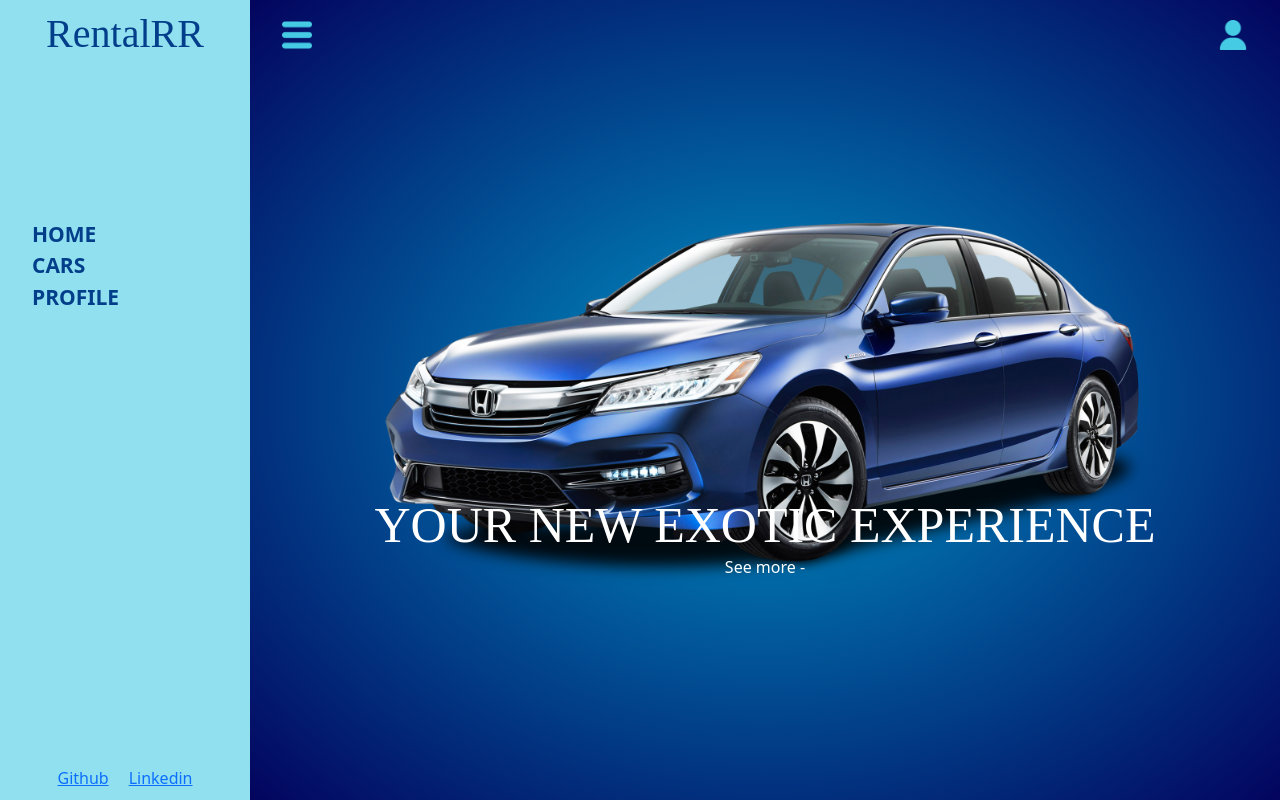
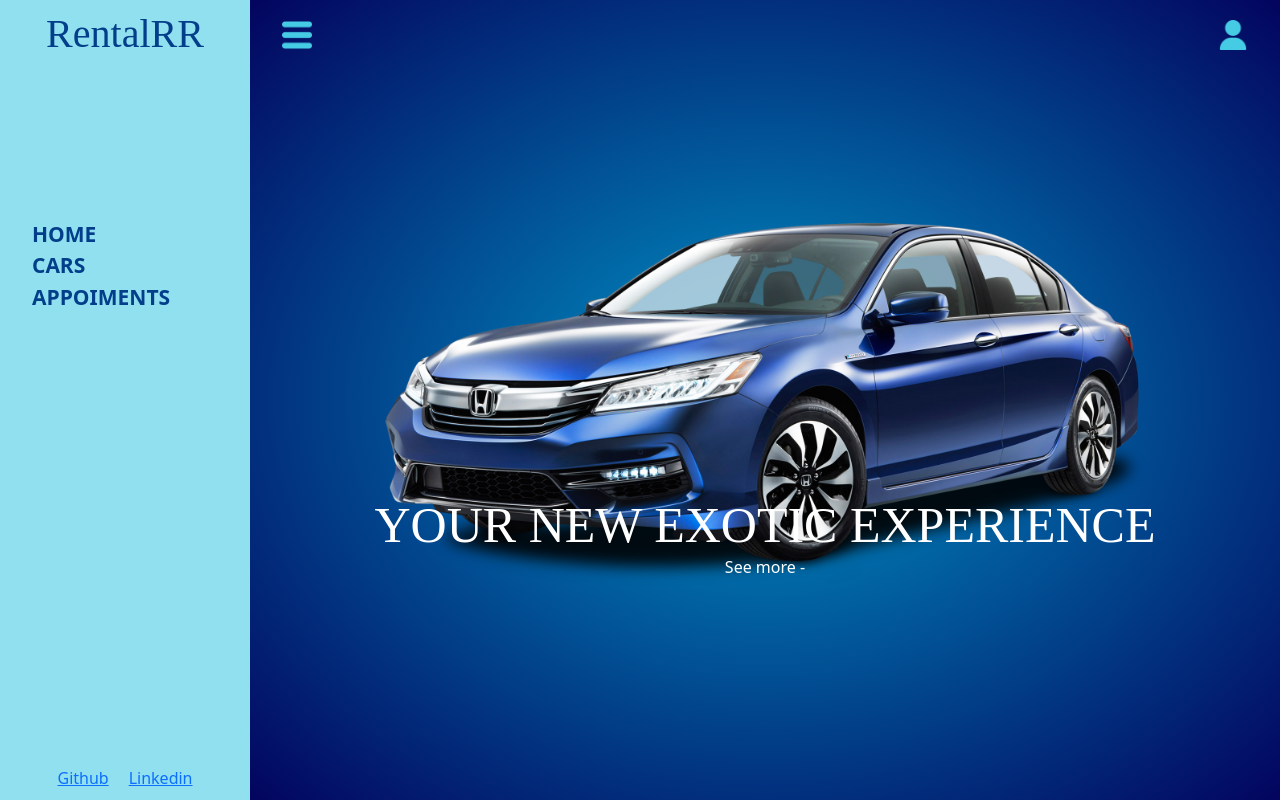
Before and after one commit to luisvinicius09/bookRR, a React (Create React App) app: page /home in a window 1280 px wide. Both pictures are taken after a click on the element 47 px from the left and 33 px from the top of the page. Built offline with nearby package versions, Linux system fonts and the light colour scheme; no server answers; a web font is replaced by a local one.

Commit message:
Add link button to appoiments view

```diff
--- a/src/components/SideBar.js
+++ b/src/components/SideBar.js
@@ -30,13 +30,19 @@ const SideBar = () => {
         >
           CARS
         </span>
-        <span
+        <Link
+          to="/appoiments"
+          onClick={closeModals}
+        >
+          APPOIMENTS
+        </Link>
+        {/* <span
           onClick={() => {
             dispatch(handleProfileModal());
           }}
         >
           PROFILE
-        </span>
+        </span> */}
       </div>
       <div className={styles.footerSidebar}>
         <a href="https://github.com/luisvinicius09" rel="noreferrer" target="_blank">
```
